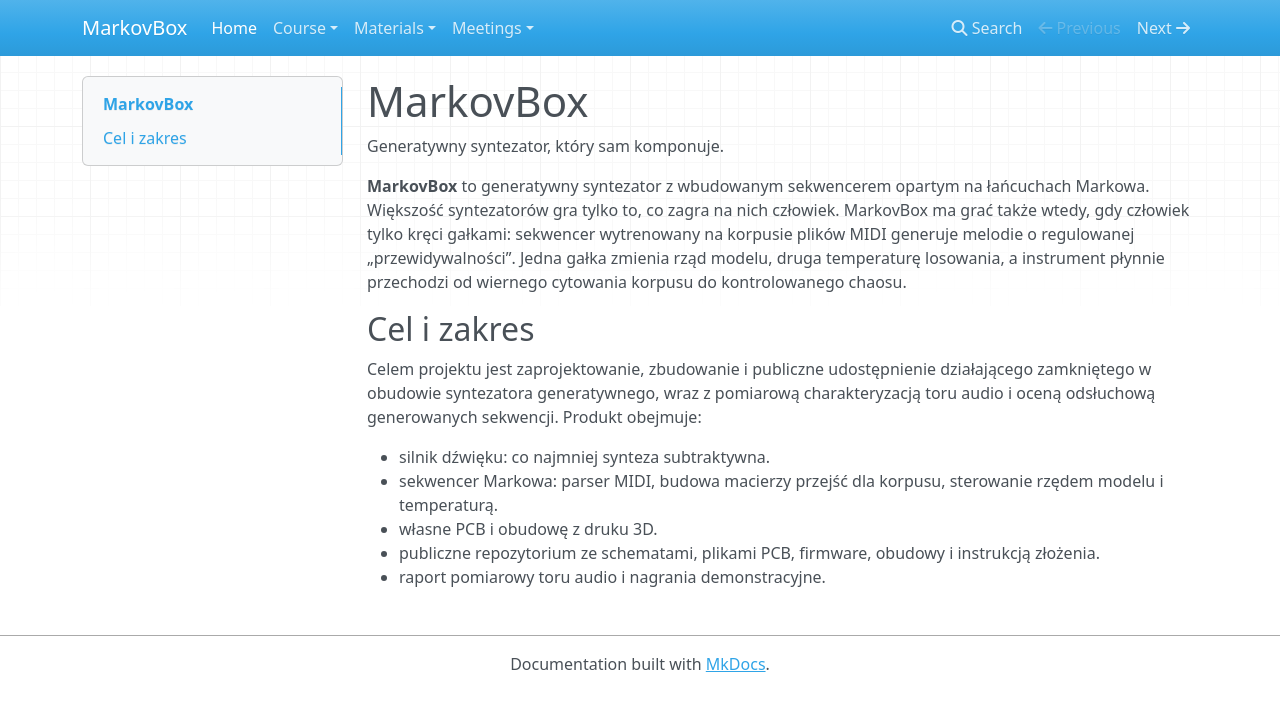
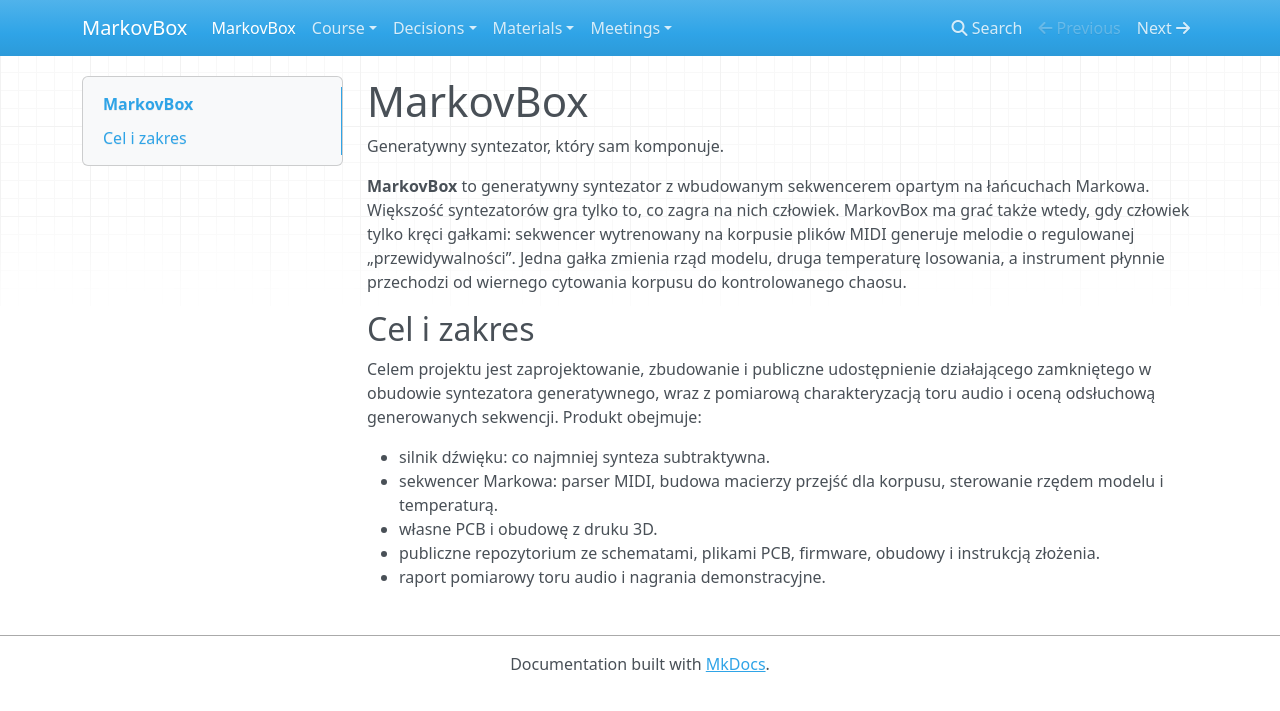
Before and after one commit to MarkovBox/MarkovBox, an MkDocs documentation site: the page built from docs/index.md, in a window 1280 px wide. Shown: the top 711 px of the page. Built offline with MkDocs 1.6.1, drawn with Linux system fonts in a browser that asks for light colours; nearby versions of some CDN libraries; part of the change alters nothing that is shown.

Commit message:
mkdocs.yml: update mkdocs

```diff
--- a/mkdocs.yml
+++ b/mkdocs.yml
@@ -1,13 +1,3 @@
 site_name: MarkovBox
 theme:
   name: mkdocs
-nav:
-  - Home: index.md
-  - Course:
-    - Schedule: course/schedule.md
-  - Materials:
-    - Bill Of Materials: materials/BOM.md
-  - Meetings:
-      28-10-2026: meetings/28-10-2026.md
-      29-10-2026: meetings/29-10-2026.md
-      05-11-2026: meetings/05-11-2026.md
```
